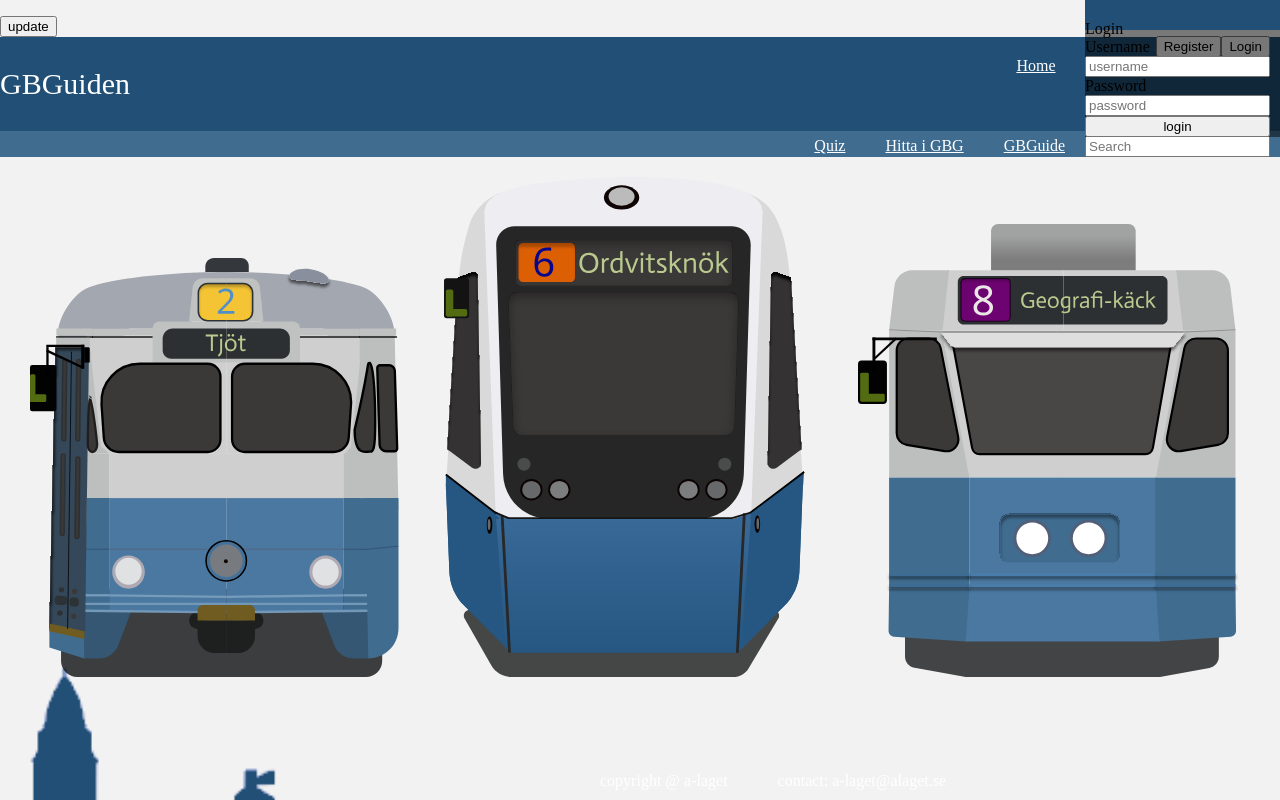
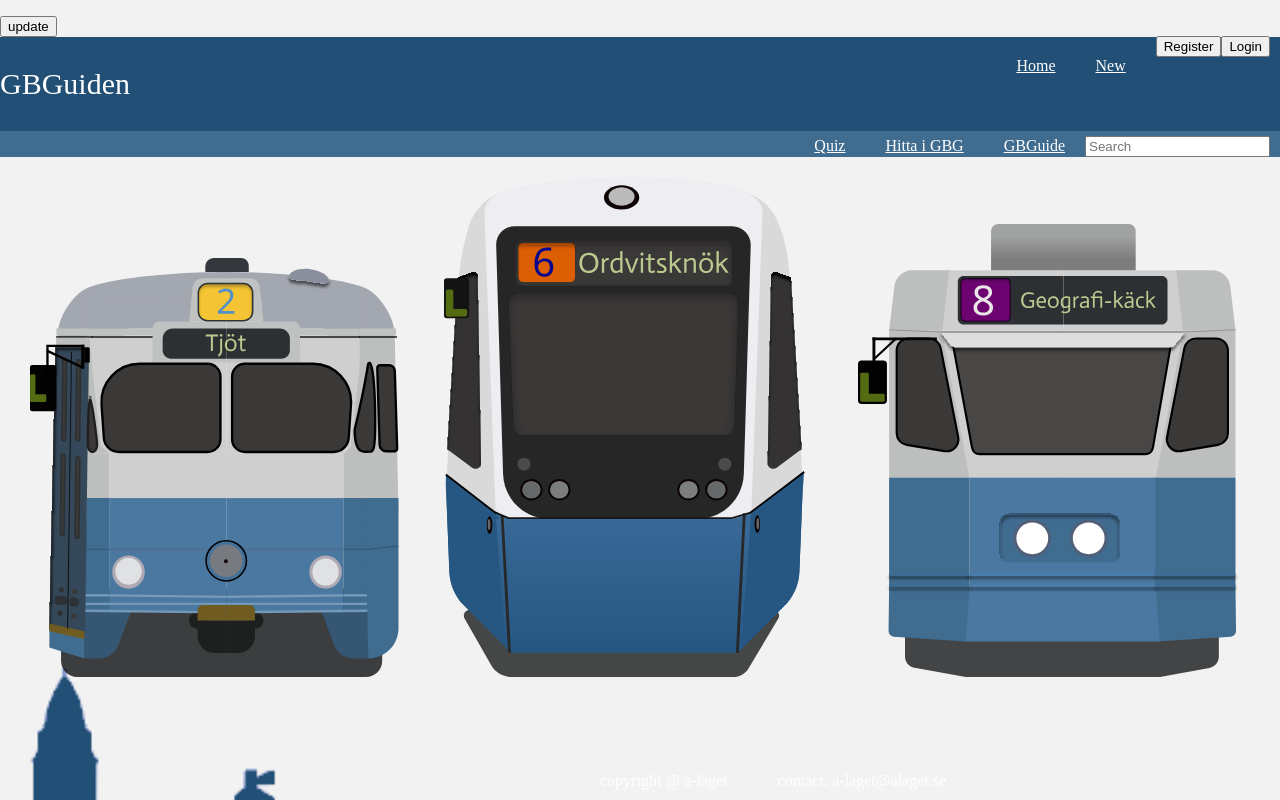
Before and after one commit to Goteborgs-guiden/Gotehenburg-guide, a Vue app in the folder frontend/: page / in a window 1280 px wide. Shown: the top 800 px of the page. Built offline with nearby package versions, Linux system fonts and the light colour scheme.

Commit message:
password field is now hidden charcters

```diff
--- a/frontend/src/components/DialogPopup.vue
+++ b/frontend/src/components/DialogPopup.vue
@@ -27,8 +27,9 @@ const dialogs = useDialogStore()
 <style scoped>
 .popup-background {
     position: absolute;
-    background: rgba(0,0,0,0.5);
+    background: rgba(112, 38, 38, 0.5);
     top: 0;
-    right: 0;
+    right: 50%;
+    margin: auto;
 }
 </style>
--- a/frontend/src/components/LoginForm.vue
+++ b/frontend/src/components/LoginForm.vue
@@ -31,7 +31,7 @@
           <label>Username</label>
           <input type="text" v-model="username" placeholder="username">
           <label>Password</label>
-          <input type="text" v-model="password" placeholder="password">
+          <input type="password" v-model="password" placeholder="password">
           <input type="submit" value="login" @click.prevent="login()">
         </form>
     </div>
--- a/frontend/src/components/RegisterForm.vue
+++ b/frontend/src/components/RegisterForm.vue
@@ -1,5 +1,4 @@
 <script setup>
-import { RouterLink, RouterView} from 'vue-router'
 import { ref } from 'vue'
 let username = ref("");
 let password = ref("");
@@ -33,17 +32,15 @@ let date_of_birth = ref("");
           <label>Username</label>
           <input type="text" v-model="username" placeholder="username">
           <label>Password</label>
-          <input type="text" v-model="password" placeholder="password">
+          <input type="password" v-model="password" placeholder="password">
           <label>First Name</label>
           <input type="text" v-model="first_name" placeholder="first_name">
           <label>Surname</label>
           <input type="text" v-model="surname" placeholder="surname">
-          <label>Img</label>
-          <input type="text" v-model="img" placeholder="img">
           <label>District</label>
           <input type="text" v-model="district" placeholder="district">
           <label>Date of Birth</label>
-          <input type="text" v-model="date_of_birth" placeholder="date_of_birth">
+          <input type="date" v-model="date_of_birth" placeholder="date_of_birth">
           <input type="submit" value="Register" @click.prevent="register()">
         </form>
     </div>
--- a/frontend/src/stores/dialog.js
+++ b/frontend/src/stores/dialog.js
@@ -3,7 +3,7 @@ import { defineStore } from 'pinia'
 
 export const useDialogStore = defineStore('dialog', () => {
   const showRegister = ref(false)
-  const showLogin = ref(true)
+  const showLogin = ref(false)
   function toggleRegister() {
     showRegister.value = !showRegister.value
   }
```
